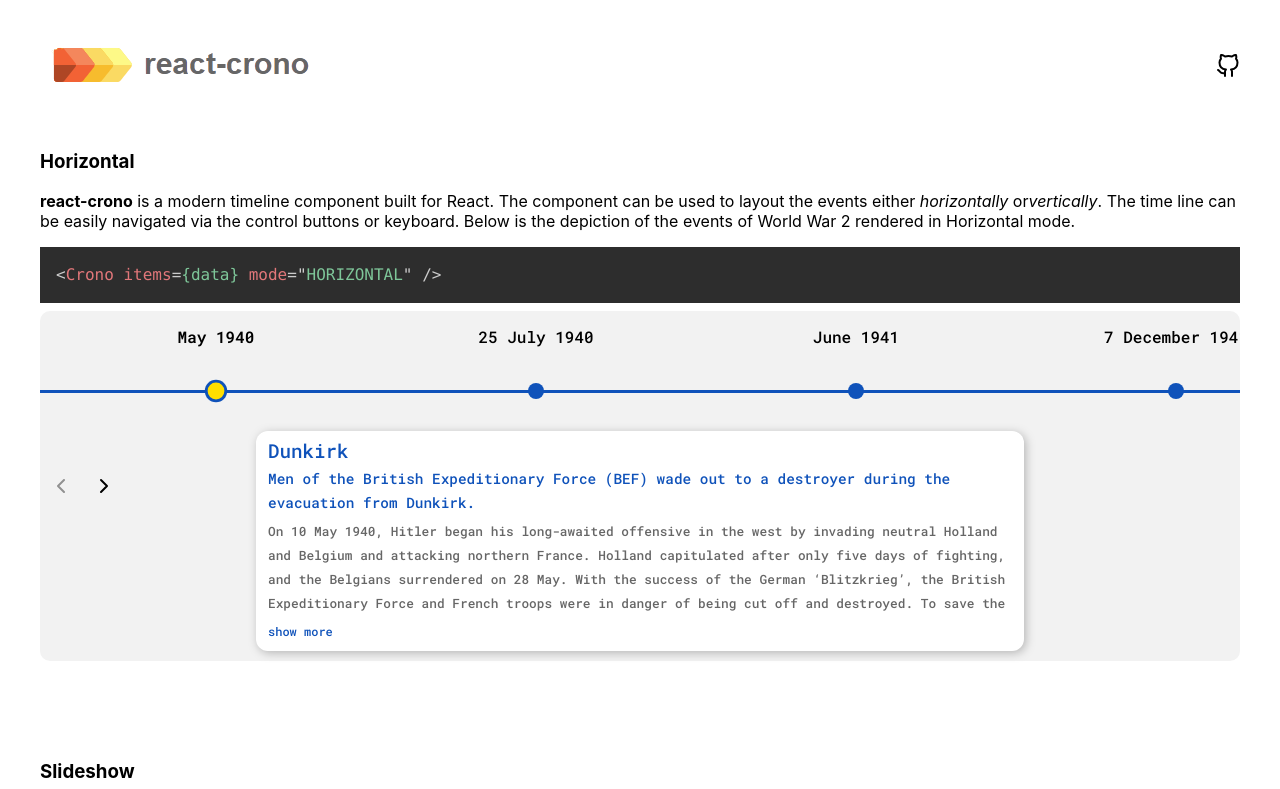
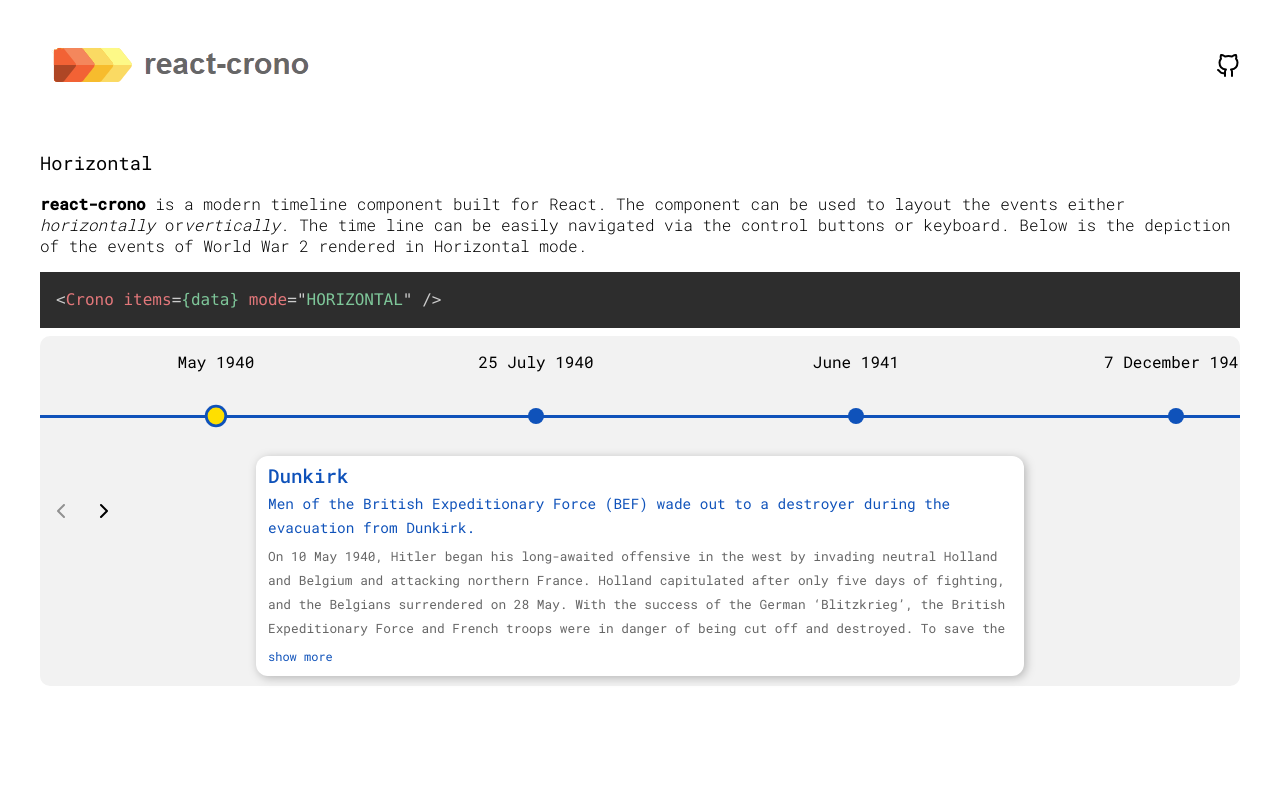
Before and after one commit to prabhuignoto/react-chrono, a React (Create React App) app: page / in a window 1280 px wide. Shown: the top 789 px of the page. Built offline with nearby package versions, Linux system fonts and the light colour scheme.

Commit message:
chore: update readme

```diff
--- a/public/index.html
+++ b/public/index.html
@@ -26,10 +26,7 @@
     -->
     <title>react-crono</title>
     <link href="%PUBLIC_URL%/prism.css" rel="stylesheet" />
-    <link
-      href="https://fonts.googleapis.com/css2?family=Roboto+Mono:ital,wght@0,500;0,600;1,400&display=swap"
-      rel="stylesheet"
-    />
+    <link href="https://fonts.googleapis.com/css2?family=Roboto+Mono:wght@200;300;400;500&display=swap" rel="stylesheet">
   </head>
   <body>
     <noscript>You need to enable JavaScript to run this app.</noscript>
--- a/src/components/timeline-item-title/timeline-item-title.styles.ts
+++ b/src/components/timeline-item-title/timeline-item-title.styles.ts
@@ -15,6 +15,6 @@
   &.active {
     background: ${p => p.theme.secondary};;
     color: ${p => p.theme.primary};
-    font-weight: 600;
+    font-weight: 400;
   }
 `;
--- a/src/demo/App.styles.ts
+++ b/src/demo/App.styles.ts
@@ -17,7 +17,7 @@
   display: flex;
   flex-direction: column;
   margin: 0 auto;
-  `;
+`;
 
 export const ComponentContainer = styled.div`
   background: #f2f2f2;
@@ -51,8 +51,14 @@
 
 export const URL = styled.a``;
 
-export const DescriptionContent = styled.p``;
+export const DescriptionContent = styled.p`
+  font-family: 'Roboto Mono', monospace;
+  font-weight: 300;
+`;
 
-export const DescriptionHeader = styled.h3``;
+export const DescriptionHeader = styled.h3`
+  font-family: 'Roboto Mono', monospace;
+  font-weight: 400;
+`;
 
 export const Description = styled.div``;
```
Also changed, not shown: 1 other file (tests, documents, lock files or other folders).
